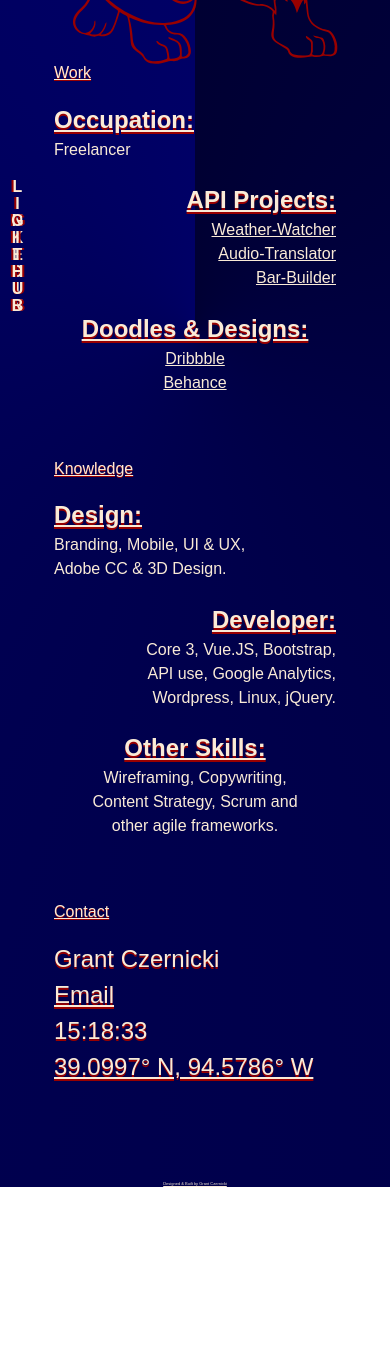
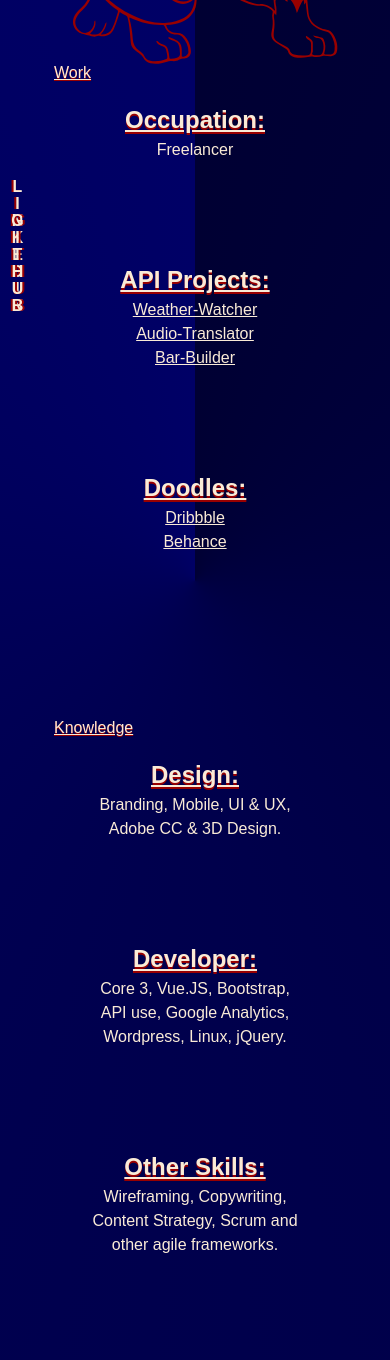
Before and after one commit to Grantczzz/Grantczzz.github.io, a plain HTML site: page index.html in a window 390 px wide. Shown: the part 520-1880 px from the top of the page. Before the commit the page ends 1707 px from the top, so only its background shows below. Drawn offline with nearby package versions, Linux system fonts and the light colour scheme; a web font is replaced by a local one.

Commit message:
favicon and alignment

```diff
--- a/css/styles.css
+++ b/css/styles.css
@@ -121,11 +121,15 @@
 div#work, div#skills{
 	padding-bottom: 10.5vw;
 }
-div#job, div#side{
+div#job, div#side, div#design, div#dev{
 	padding-bottom: 5.25vw;
+	display: block;
 }
-div#design, div#dev{
-	padding-bottom: 5.25vw;
+#job p, #design p, #contact p{
+	text-align: left;
+}
+#side p, #dev p{
+	text-align: right;
 }
 div#contact{
 	text-shadow: 0px 2px #990000;
@@ -142,10 +146,28 @@
 	p#section{
 		padding-bottom: 2vh;
 	}
-
+	div#job, div#side, div#dood, div#design, div#dev, div#other{
+		padding-bottom: 100px;
+		align-content: center;
+	}
+	div#job p, div#side p, div#dood p, div#design p, div#dev p, div#other p, #contact p{
+		text-align: center;
+	}
+	div#contact{
+		font-size: 125%;
+	}
 }
 @media only screen and (min-width: 480px) and (max-width: 767px){
-
+	div#job, div#side, div#dood, div#design, div#dev, div#other{
+		padding-bottom: 75px;
+		align-content: center;
+	}
+	div#job p, div#side p, div#dood p, div#design p, div#dev p, div#other p, #contact p{
+		text-align: center;
+	}
+	div#contact{
+		font-size: 125%;
+	}
 }
 @media only screen and (min-width: 768px) and (max-width: 991px){
 
--- a/index.html
+++ b/index.html
@@ -5,10 +5,10 @@
 		<link rel='apple-touch-icon' href='http://www.grantcz.com/images/icons/favicon16x16.png'> <!-- iPhone -->
 		<link rel='apple-touch-icon-precomposed' sizes='72x72' href='http://www.grantcz.com/images/icons/apple-touch-icon-72x72-precomposed.png'> <!-- iPad -->
 		<link rel='apple-touch-icon-precomposed' sizes='114x114' href='http://www.grantcz.com/images/icons/apple-touch-icon-114x114-precomposed.png'>
-		<link rel='shortcut icon' href='http://www.grantcz.com/images/icons/favicon16x16.png'>
+		<link rel='shortcut icon' href='http://www.grantcz.com/images/icons/favicon.png'>
 
 		<meta property="og:title" content="Grant Cz" />
-		<meta property="og:description" content="internet stuff." />
+		<meta property="og:description" content="internet stuff."/>
 		<meta property="og:url" content="http://grantcz.com"/>
 		<meta property="og:image" content="http://grantcz/images/arc.png"/>
 
@@ -51,6 +51,14 @@
 		<!-- Custom CSS & JS -->
 		<link rel="stylesheet" href="css/styles.css" type="text/css">
 		<script type="text/javascript" src="js/main.js"></script>
+		<!-- Global site tag (gtag.js) - Google Analytics -->
+		<script async src="https://www.googletagmanager.com/gtag/js?id=UA-124522072-1"></script>
+		<script>
+		window.dataLayer = window.dataLayer || [];
+		function gtag(){dataLayer.push(arguments);}
+		gtag('js', new Date());
+		gtag('config', 'UA-124522072-1');
+		</script>
 	</head>
 
 	<body>
@@ -369,17 +377,17 @@
 			<div id="work">
 				<p id="section">Work</p>
 				<div id="job">
-					<p class="text-left" id="head">Occupation:</p>
-					<p class="text-left" id="sub">Freelancer</p>
+					<p id="head">Occupation:</p>
+					<p id="sub">Freelancer</p>
 				</div>
 				<div id="side">
-					<p class="text-right" id="head">API Projects:</p>
-					<p class="text-right" id="sub"><a href="https://github.com/Grantcz/WeatherWatcher" target="_blank">Weather-Watcher</a></p>
-					<p class="text-right" id="sub"><a href="https://github.com/Grantcz/Audio-Translator" target="_blank">Audio-Translator</a></p>
-					<p class="text-right" id="sub"><a href="https://github.com/Grantcz/Bar-Builder" target="_blank">Bar-Builder</a></p>
+					<p id="head">API Projects:</p>
+					<p id="sub"><a href="https://github.com/Grantcz/WeatherWatcher" target="_blank">Weather-Watcher</a></p>
+					<p id="sub"><a href="https://github.com/Grantcz/Audio-Translator" target="_blank">Audio-Translator</a></p>
+					<p id="sub"><a href="https://github.com/Grantcz/Bar-Builder" target="_blank">Bar-Builder</a></p>
 				</div>
 				<div id="dood">
-					<p id="head">Doodles & Designs:</p>
+					<p id="head">Doodles:</p>
 					<p id="sub"><a href="https://dribbble.com/grant-czernicki/buckets" target="_blank">Dribbble</a></p>
 					<p id="sub"><a href="https://www.behance.net/Grantcz/" target="_blank">Behance</a></p>
 				</div>
@@ -387,12 +395,12 @@
 			<div id="skills">
 				<p id="section">Knowledge</p>
 				<div id="design">
-					<p class="text-left" id="head">Design:</p>
-					<p class="text-left" id="sub">Branding, Mobile, UI & UX,<br>Adobe CC & 3D Design.</p>
+					<p id="head">Design:</p>
+					<p id="sub">Branding, Mobile, UI & UX,<br>Adobe CC & 3D Design.</p>
 				</div>
 				<div id="dev">
-					<p class="text-right" id="head">Developer:</p>
-					<p class="text-right" id="sub">Core 3, Vue.JS, Bootstrap,<br>API use, Google Analytics,<br>Wordpress, Linux, jQuery.</p>
+					<p id="head">Developer:</p>
+					<p id="sub">Core 3, Vue.JS, Bootstrap,<br>API use, Google Analytics,<br>Wordpress, Linux, jQuery.</p>
 				</div>
 				<div id="other">
 					<p id="head">Other Skills:</p>
@@ -402,10 +410,10 @@
 			<div id="info">
 				<p id="section">Contact</p>
 				<div id="contact">
-					<p class="text-left" >Grant Czernicki</p>
-					<p class="text-left" ><a href="mailto:grantcz@gmail.com" target="_top">Email</a></p>
-					<p class="text-left" id="clock"></p>
-					<p class="text-left" ><a href="https://www.google.com/maps/place/39%C2%B005'58.9%22N+94%C2%B034'43.0%22W/@39.2144049,-103.5508471,5z/data=!4m5!3m4!1s0x0:0x0!8m2!3d39.0997!4d-94.5786" target="blank_">39.0997° N, 94.5786° W</a></p>
+					<p>Grant Czernicki</p>
+					<p><a href="mailto:grantcz@gmail.com" target="_top">Email</a></p>
+					<p id="clock"></p>
+					<p><a href="https://www.google.com/maps/place/39%C2%B005'58.9%22N+94%C2%B034'43.0%22W/@39.2144049,-103.5508471,5z/data=!4m5!3m4!1s0x0:0x0!8m2!3d39.0997!4d-94.5786" target="blank_">39.0997° N, 94.5786° W</a></p>
 				</div>
 			</div>
 			<div id="footer">
```
Also changed, not shown: images/icons/favicon.png (added).
